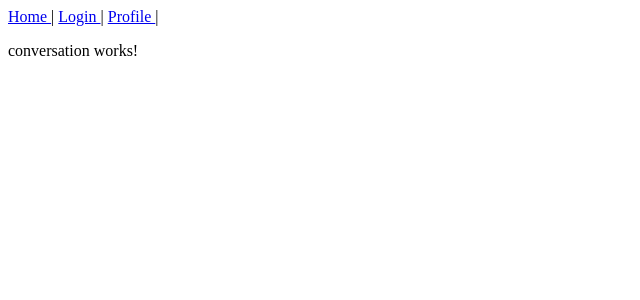
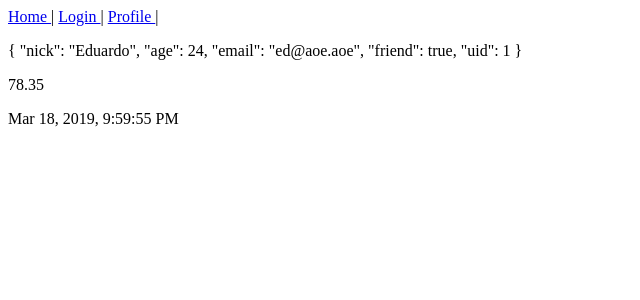
Before and after one commit to KatherinAguilera/messengerAngular, an Angular app: page /conversation/1 in a window 1280 px wide. Shown: the top 300 px of the page, without its empty margins (0-640 px from the left). Built offline with nearby package versions, Linux system fonts and the light colour scheme.

Commit message:
Pipes date number json

```diff
--- a/src/app/conversation/conversation.component.html
+++ b/src/app/conversation/conversation.component.html
@@ -1,3 +1,9 @@
 <p>
-  conversation works!
+ {{friend |  json }}
 </p>
+<p>
+  {{price | number: '1.2-2' }}
+</p>
+<p>
+  {{today | date: 'medium'}}
+</p>
--- a/src/app/conversation/conversation.component.ts
+++ b/src/app/conversation/conversation.component.ts
@@ -14,6 +14,8 @@ export class ConversationComponent implements OnInit {
   friendId: any;
   friends: User[];
   friend: User;
+  price: number;
+  today: any;
   // acceder a los parametro que me llegan por navegacion
   constructor(private activatedRoute: ActivatedRoute, private userService: UserService) {
     this.friendId = this.activatedRoute.snapshot.params['uid'];
@@ -25,6 +27,8 @@ export class ConversationComponent implements OnInit {
       return record.uid == this.friendId;
     });
     console.log(this.friend);
+    this.price = 78.3454;
+    this.today = Date.now();
   }
 
   ngOnInit() {
```
